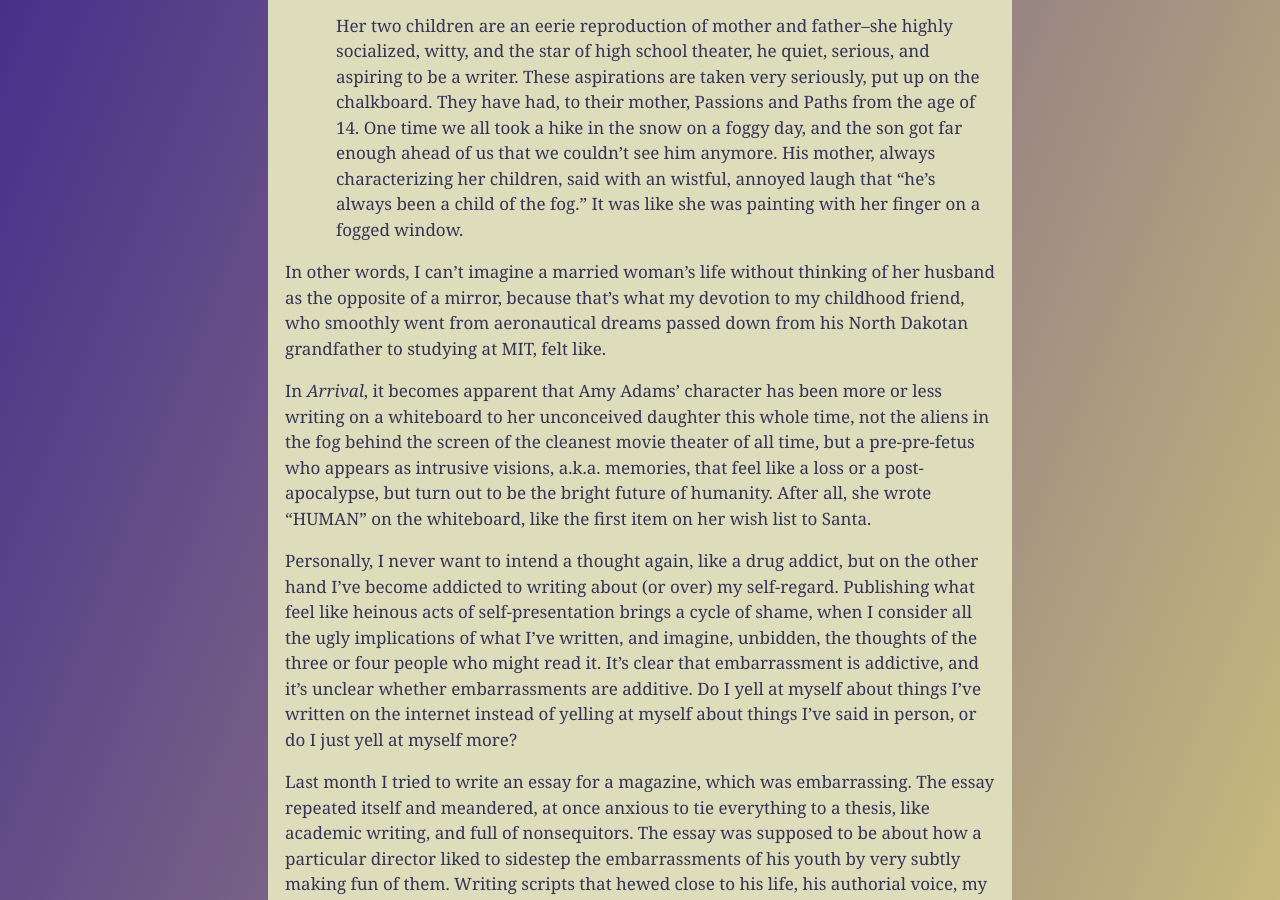
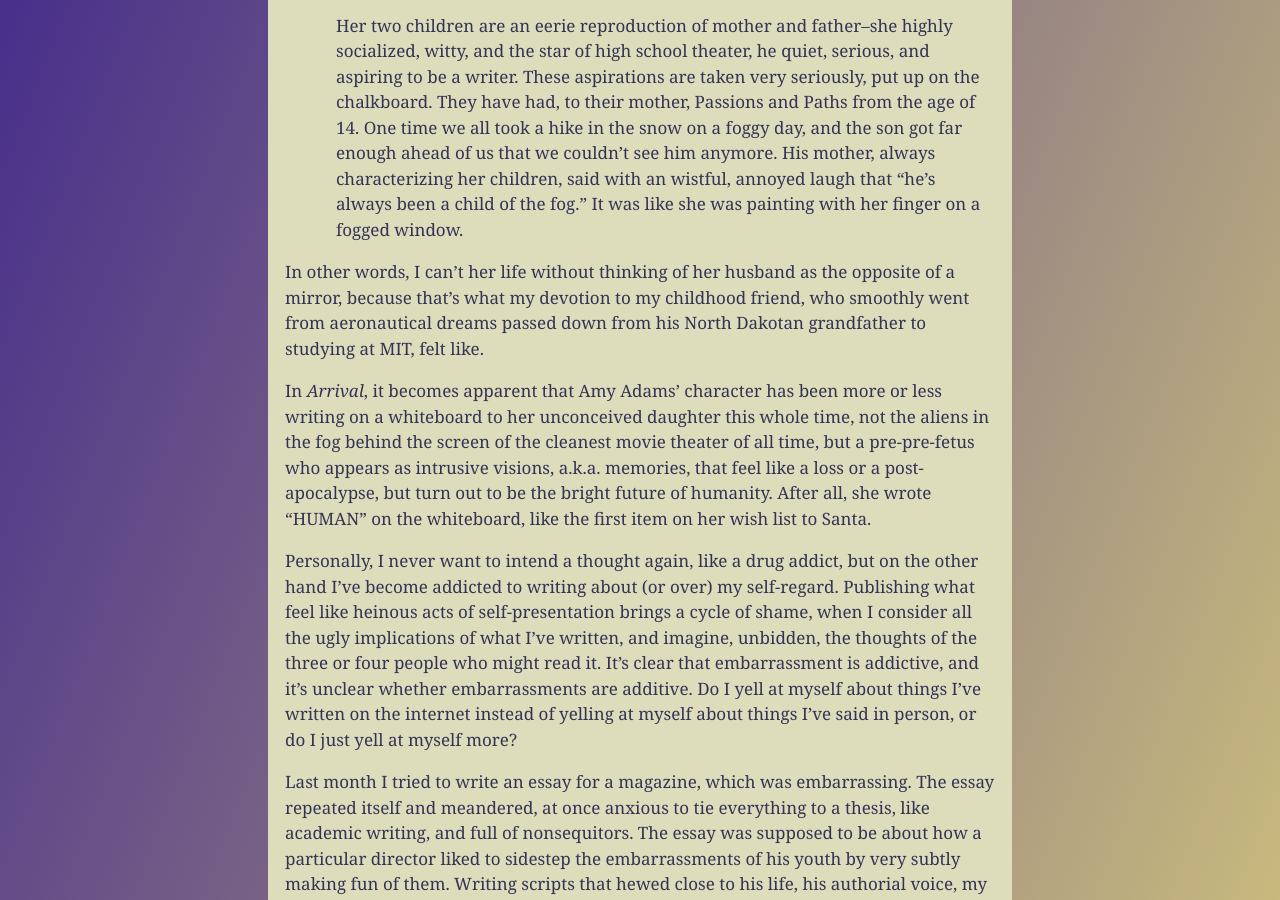
Before and after one commit to meanyhead/meanyhead.github.io, a Jekyll site: the page built from _posts/2019-2-19-home-decorating-tips.md, in a window 1280 px wide and 900 px high, scrolled down 979 px. Built offline with Jekyll 4.4.1, drawn with Linux system fonts in a browser that asks for light colours; comment, search, counter and statistics services are not loaded.

Commit message:
not all married women

```diff
--- a/_posts/2019-2-19-home-decorating-tips.md
+++ b/_posts/2019-2-19-home-decorating-tips.md
@@ -13,7 +13,7 @@ Before all this, I housesat for them once, and with them gone, the curiosity I h
 
 > Her two children are an eerie reproduction of mother and father--she highly socialized, witty, and the star of high school theater, he quiet, serious, and aspiring to be a writer. These aspirations are taken very seriously, put up on the chalkboard. They have had, to their mother, Passions and Paths from the age of 14. One time we all took a hike in the snow on a foggy day, and the son got far enough ahead of us that we couldn't see him anymore. His mother, always characterizing her children, said with an wistful, annoyed laugh that "he's always been a child of the fog." It was like she was painting with her finger on a fogged window.
 
-In other words, I can't imagine a married woman's life without thinking of her husband as the opposite of a mirror, because that's what my devotion to my childhood friend, who smoothly went from aeronautical dreams passed down from his North Dakotan grandfather to studying at MIT, felt like.
+In other words, I can't her life without thinking of her husband as the opposite of a mirror, because that's what my devotion to my childhood friend, who smoothly went from aeronautical dreams passed down from his North Dakotan grandfather to studying at MIT, felt like.
 
 In *Arrival*, it becomes apparent that Amy Adams' character has been more or less writing on a whiteboard to her unconceived daughter this whole time, not the aliens in the fog behind the screen of the cleanest movie theater of all time, but a pre-pre-fetus who appears as intrusive visions, a.k.a. memories, that feel like a loss or a post-apocalypse, but turn out to be the bright future of humanity. After all, she wrote "HUMAN" on the whiteboard, like the first item on her wish list to Santa.
 
```
